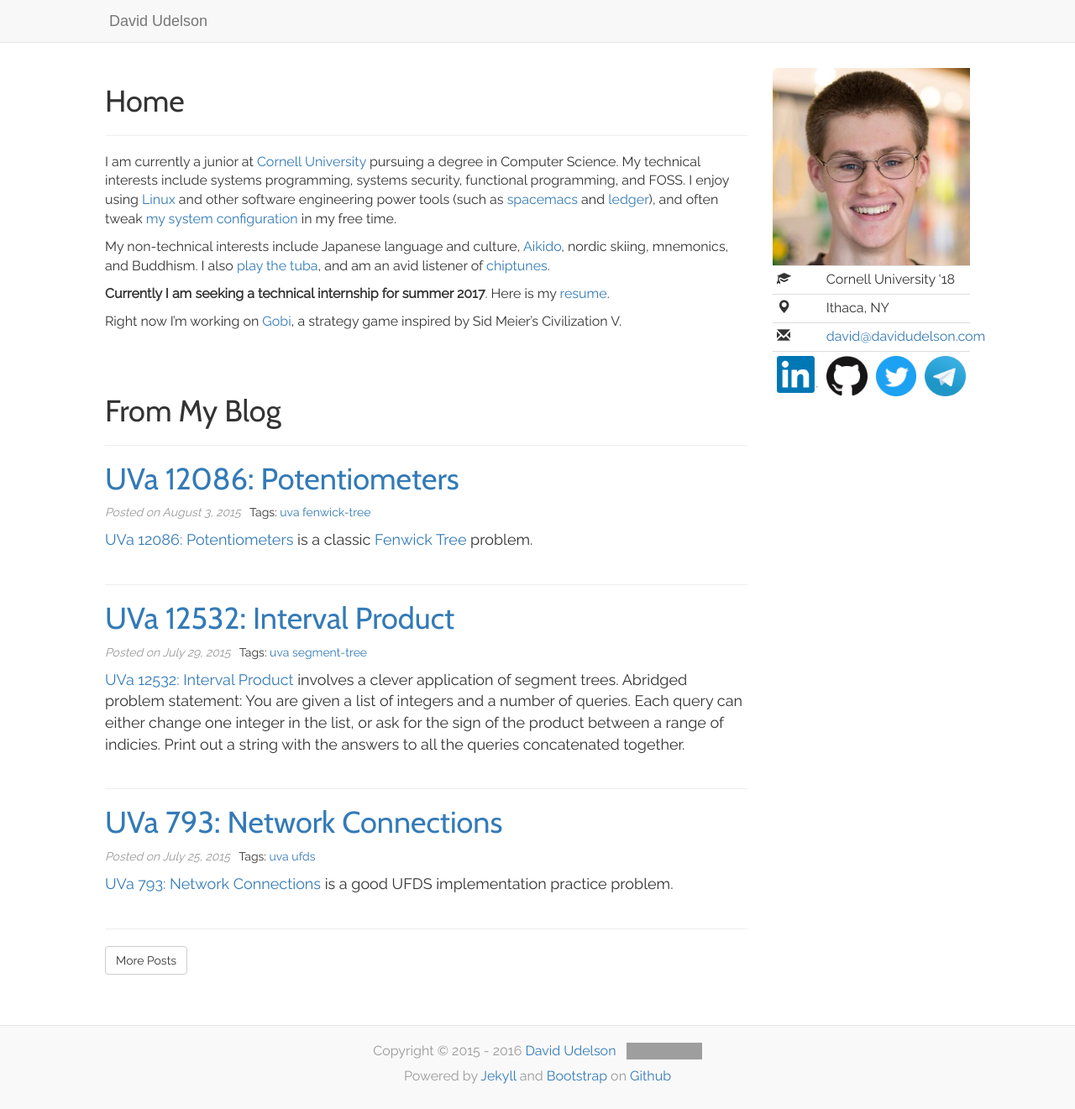
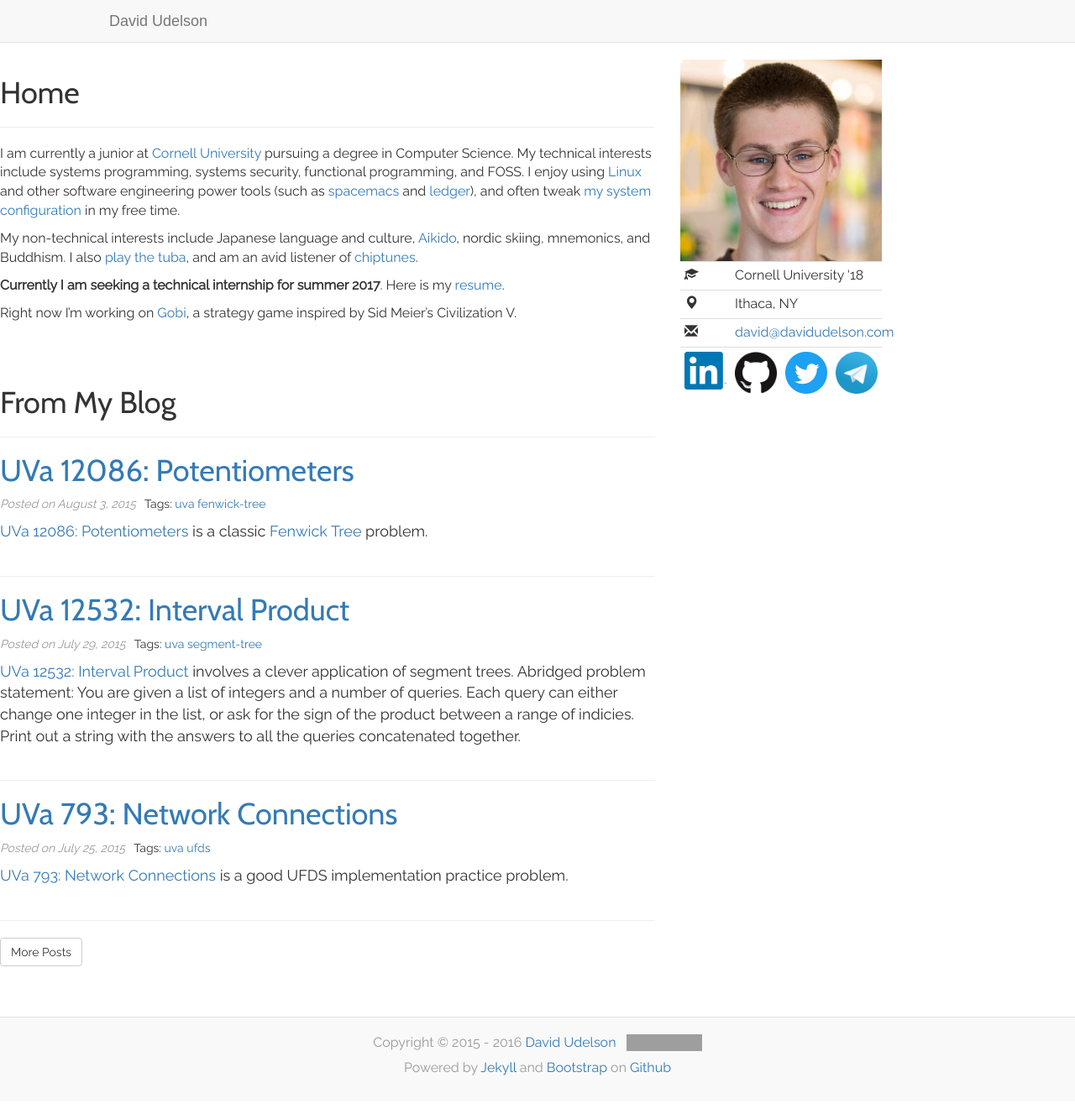
Before and after one commit to dudelson/website, a Jekyll site: the page built from index.md, in a window 1280 px wide. Shown: the whole page at 84% size. Built offline with Jekyll 4.4.1, drawn with Linux system fonts in a browser that asks for light colours; nearby versions of some CDN libraries; grey boxes are pictures that could not be loaded.

Commit message:
Tweaks for mobile

```diff
--- a/_layouts/mainpage.html
+++ b/_layouts/mainpage.html
@@ -5,7 +5,7 @@
     <div class="col-xs-12 col-md-9" style="padding-bottom: 60px">
         <h1>Home</h1>
         <hr/>
-        {{ content }}
+        <div id="mainpage-content">{{ content }}</div>
         <div class="desktop-only"><br/><br/></div>
         <h1>From My Blog</h1>
         <hr/>
--- a/static/css/styles.css
+++ b/static/css/styles.css
@@ -28,8 +28,13 @@
 }
 
 #body {
-    padding: 10px;
     padding-bottom: 100px;   /* Height of the footer */
+    padding-top: 0;
+    padding-left: 0;
+    padding-right: 0;
+    margin-top: 0;
+    margin-left: 0;
+    margin-right: 0;
 }
 
 #footer {
@@ -151,6 +156,9 @@
     .post-content {
         text-align: left;
     }
+    #mainpage-content {
+        text-align: justify;
+    }
     #navbar {
         margin: 0;
     }
```
